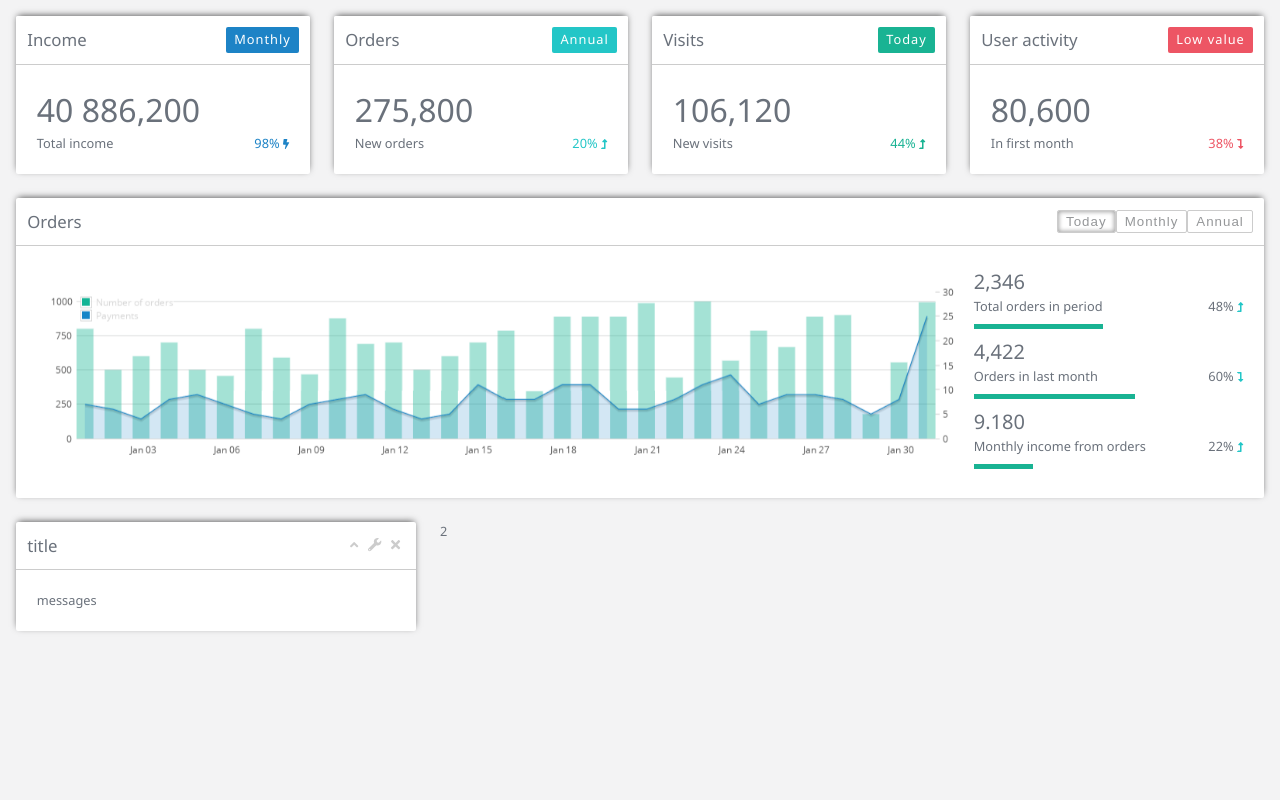
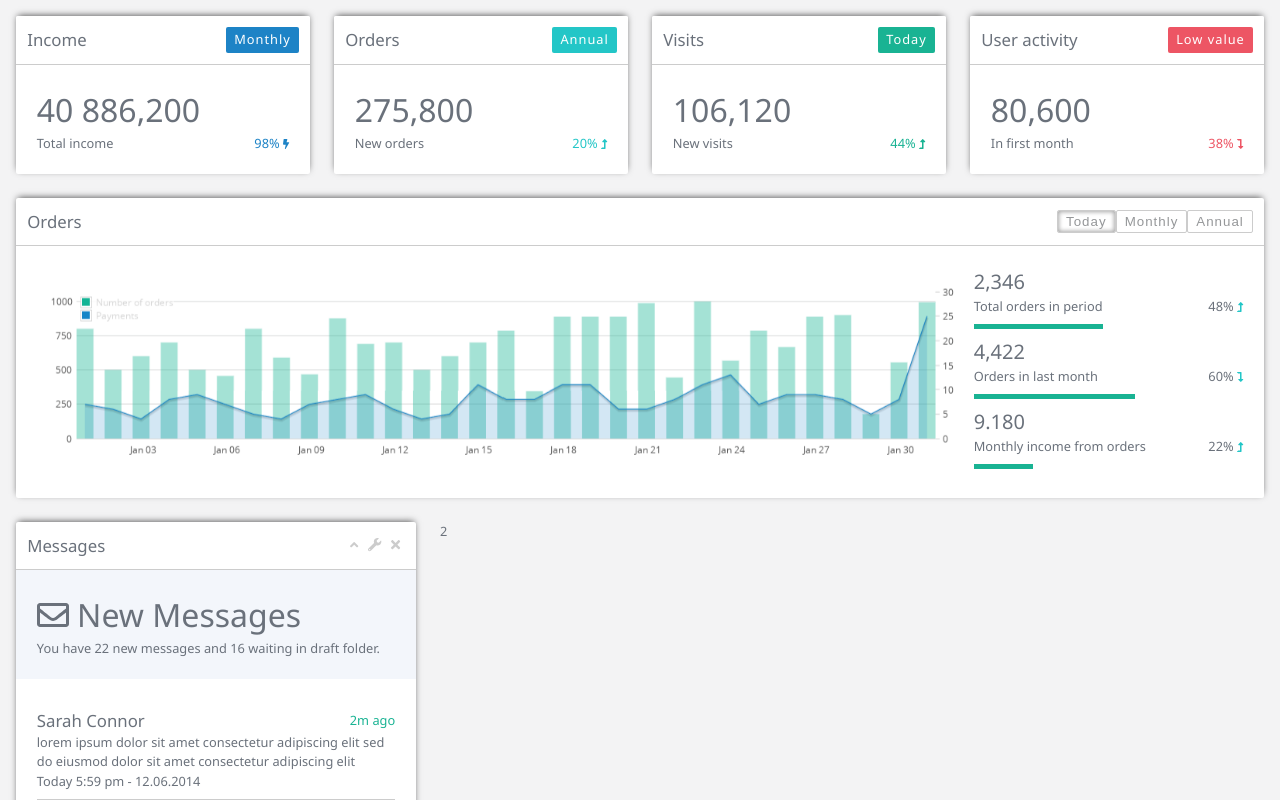
Before and after one commit to bartushak007/react_task, a React (Create React App) app: page / in a window 1280 px wide. Both pictures are taken after a click on the button 354 px from the left and 545 px from the top of the page. Shown: the top 800 px of the page. Built offline with nearby package versions, Linux system fonts and the light colour scheme.

Commit message:
add Messages component

```diff
--- a/package.json
+++ b/package.json
@@ -5,6 +5,7 @@
   "dependencies": {
     "@fortawesome/fontawesome-svg-core": "^1.2.19",
     "@fortawesome/free-brands-svg-icons": "^5.9.0",
+    "@fortawesome/free-regular-svg-icons": "^5.10.2",
     "@fortawesome/free-solid-svg-icons": "^5.9.0",
     "@fortawesome/react-fontawesome": "^0.1.4",
     "gh-pages": "^2.0.1",
--- a/public/data.json
+++ b/public/data.json
@@ -108,6 +108,45 @@
   },
   "messages": {
     "title": "Messages",
-    "messagesList": []
+    "newMessages": 22,
+    "draftMessages": 16,
+    "messagesList": [
+      {
+        "fullName": "Sarah Connor",
+        "date": "Today 5:59 pm - 12.06.2014",
+        "message": "lorem ipsum dolor sit amet consectetur adipiscing elit sed do eiusmod dolor sit amet consectetur adipiscing elit",
+        "ago": 2
+      },
+      {
+        "fullName": "Luc Besson",
+        "date": "Today 3:45 pm - 12.06.2014",
+        "message": "lorem ipsum dolor sit amet consectetur dolor sit amet consectetur adipiscing elit sed do eiusmod adipiscing elit sed do eiusmod ",
+        "ago": 5
+      },
+      {
+        "fullName": "Sarah Connor",
+        "date": "Today 5:59 pm - 12.06.2014",
+        "message": "lorem ipsum dolor sit amet consectetur adipiscing elit sed do dolor sit amet consectetur adipiscing elit ",
+        "ago": 6
+      },
+      {
+        "fullName": "Luc Besson",
+        "date": "Today 3:45 pm - 12.06.2014",
+        "message": "lorem ipsum dolor sit amet consectetur dolor sit amet consectetur adipiscing elit sed do eiusmod adipiscing elit sed do eiusmod ",
+        "ago": 10
+      },
+      {
+        "fullName": "Sarah Connor",
+        "date": "Today 5:59 pm - 12.06.2014",
+        "message": "lorem ipsum dolor sit amet consectetur adipiscing elit sed dolor sit amet consectetur adipiscing elit eiusmod ",
+        "ago": 12
+      },
+      {
+        "fullName": "Luc Besson",
+        "date": "Today 3:45 pm - 12.06.2014",
+        "message": "lorem ipsum dolor sit amet consectetur dolor sit amet consectetur adipiscing elit sed do eiusmod adipiscing elit sed do eiusmod ",
+        "ago": 22
+      }
+    ]
   }
 }
--- /dev/null
+++ b/src/components/blocks/messages/Messages.js
@@ -0,0 +1,50 @@
+import React from 'react';
+import PropTypes from 'prop-types';
+
+import Icon from '../../shared/icon';
+import './style/messages.scss';
+
+const Messages = ({ messagesList, newMessages, draftMessages }) => {
+  const renderMessages = ({ fullName, date, message, ago }, i) => {
+    return <MessageItem key={i} {...{ fullName, date, message, ago }} />;
+  };
+
+  return (
+    <div className="messages">
+      <div className="messages__new wrap-content">
+        <h2 className="messages__title title">
+          <Icon icon="envelope" /> New Messages
+        </h2>
+        You have {newMessages ? `${newMessages}` : 0} new messages and{' '}
+        {draftMessages ? `${draftMessages}` : 0} waiting in draft folder.
+      </div>
+      <div className="wrap-content">{messagesList.map(renderMessages)}</div>
+    </div>
+  );
+};
+
+const MessageItem = React.memo(({ fullName, date, message, ago }) => (
+  <div className="messages__item">
+    <div className="space-between">
+      <span className="title">{fullName}</span>{' '}
+      {ago && <span className={ago <= 4 ? 'highlight' : ''}>{ago}m ago</span>}
+    </div>
+    <div>{message}</div>
+    <div>{date}</div>
+  </div>
+));
+
+Messages.propTypes = {
+  messagesList: PropTypes.arrayOf(
+    PropTypes.shape({
+      fullName: PropTypes.string,
+      date: PropTypes.string,
+      message: PropTypes.string,
+      ago: PropTypes.number
+    })
+  ),
+  newMessages: PropTypes.number,
+  draftMessages: PropTypes.number
+};
+
+export default Messages;
--- /dev/null
+++ b/src/components/blocks/messages/index.js
@@ -0,0 +1,3 @@
+import Messages from './Messages';
+
+export default Messages;
--- /dev/null
+++ b/src/components/blocks/messages/style/messages.scss
@@ -0,0 +1,18 @@
+.messages {
+  &__new {
+    background: #f3f6fb;
+  }
+
+  &__title {
+    font-size: 2rem;
+  }
+
+  &__item {
+    border-bottom: 1px solid #ccc;
+    padding: 0.5rem 0;
+  }
+
+  .highlight {
+    color: #19b393;
+  }
+}
--- a/src/components/shared/icon/Icon.js
+++ b/src/components/shared/icon/Icon.js
@@ -12,6 +12,7 @@ import {
   faTimes
 } from '@fortawesome/free-solid-svg-icons';
 
+import { faEnvelope } from '@fortawesome/free-regular-svg-icons';
 const icons = {
   down: faLevelDownAlt,
   up: faLevelUpAlt,
@@ -19,7 +20,8 @@ const icons = {
   angleUp: faAngleUp,
   angleDown: faAngleDown,
   wrench: faWrench,
-  times: faTimes
+  times: faTimes,
+  envelope: faEnvelope
 };
 
 const Icon = ({ icon, fontSize, ...props }) => {
--- a/src/components/shared/partialContent/PartialContent.js
+++ b/src/components/shared/partialContent/PartialContent.js
@@ -12,10 +12,11 @@ const PartialContent = ({ children, title }) => {
       {children}
     </button>
   );
+
   return (
     <div className="abroad partial-content">
       <div className="space-between wrap-head">
-        <h3 className="title">{'title'}</h3>{' '}
+        <h3 className="title">{title}</h3>{' '}
         <div>
           <ToggleBtn>
             <Icon icon={toggle ? 'angleUp' : 'angleDown'} />
@@ -28,13 +29,15 @@ const PartialContent = ({ children, title }) => {
           </button>
         </div>
       </div>
-      <div className="wrap-content">
+      <div>
         {toggle ? (
           children
         ) : (
-          <ToggleBtn>
-            <span className="partial-content__dots">...</span>
-          </ToggleBtn>
+          <div className="wrap-content">
+            <ToggleBtn>
+              <span className="partial-content__dots">...</span>
+            </ToggleBtn>
+          </div>
         )}
       </div>
     </div>
--- a/src/pages/home/Home.js
+++ b/src/pages/home/Home.js
@@ -4,6 +4,7 @@ import PropTypes from 'prop-types';
 import Activities from '../../components/blocks/activity';
 import OrdersInGraphs from '../../components/sections/ordersInGraphs';
 import PartialContent from '../../components/shared/partialContent';
+import Messages from '../../components/blocks/messages';
 import './style/home.scss';
 
 const Home = ({ data }) => {
@@ -17,7 +18,9 @@ const Home = ({ data }) => {
       <OrdersInGraphs ordersInGraphs={data.ordersInGraphs} />
       <div className="home__content-collection">
         <div className="home__messages-container">
-          <PartialContent>messages</PartialContent>
+          <PartialContent title={data.messages.title}>
+            <Messages {...data.messages} />
+          </PartialContent>
         </div>
         <div className="home__lists-container">2</div>
       </div>
--- a/src/styles/helpers/_basic.scss
+++ b/src/styles/helpers/_basic.scss
@@ -24,7 +24,7 @@
 }
 
 .container {
-  max-width: 90rem;
+  max-width: 1850px;
   margin: 0 auto;
   padding: 1rem;
 }
```
Also changed, not shown: 1 other file (tests, documents, lock files or other folders).
